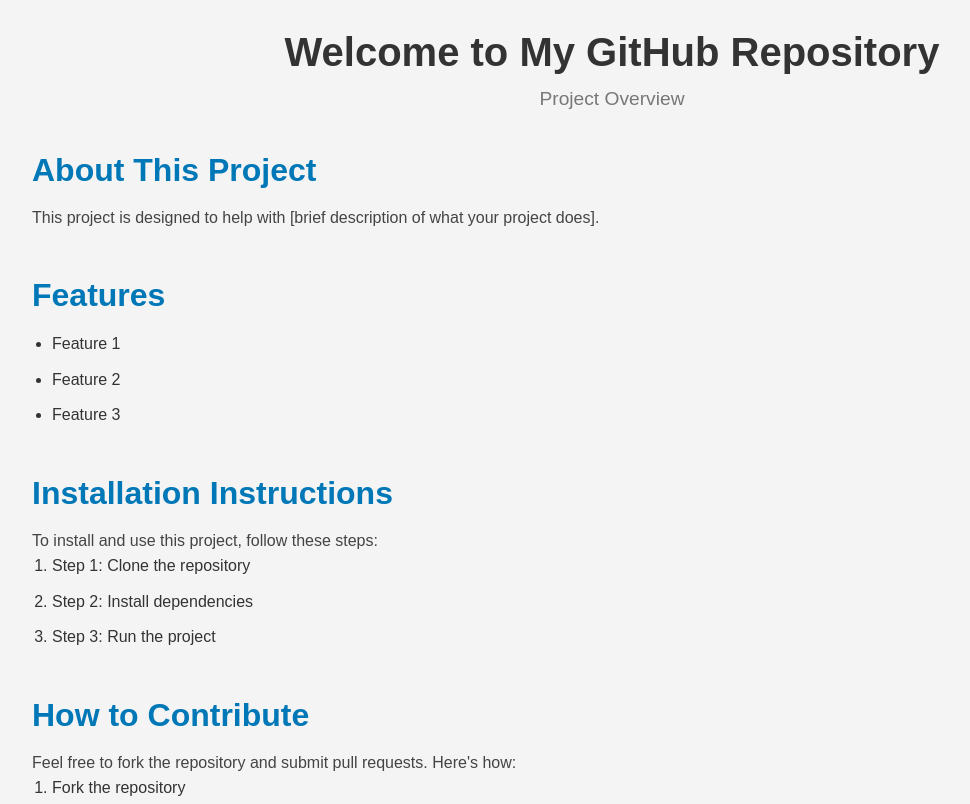
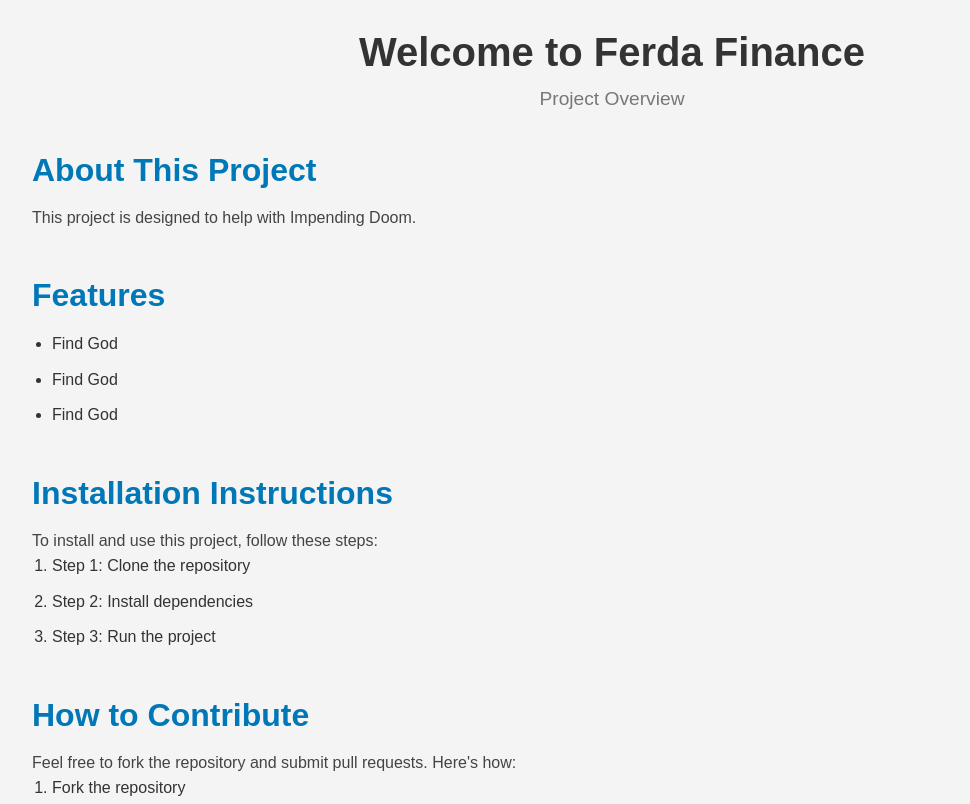
Before and after one commit to PissTech/Ferda-Finance, a plain HTML site: page index.html in a window 1280 px wide. Shown: the top 804 px of the page, without its empty margins (28-998 px from the left). Drawn offline with Linux system fonts and the light colour scheme.

Commit message:
Update index.html

```diff
--- a/index.html
+++ b/index.html
@@ -3,27 +3,27 @@
 <head>
     <meta charset="UTF-8">
     <meta name="viewport" content="width=device-width, initial-scale=1.0">
-    <meta name="description" content="Your Project Description">
+    <meta name="description" content="Basically We Need a Billion Fucking Dollars!">
     <title>Ferda's Webpage</title>
     <link rel="stylesheet" href="styles.css"> <!-- Add your stylesheet link if any -->
 </head>
 <body>
     <header>
-        <h1>Welcome to My GitHub Repository</h1>
+        <h1>Welcome to Ferda Finance</h1>
         <p>Project Overview</p>
     </header>
 
     <section id="about">
         <h2>About This Project</h2>
-        <p>This project is designed to help with [brief description of what your project does].</p>
+        <p>This project is designed to help with Impending Doom.</p>
     </section>
 
     <section id="features">
         <h2>Features</h2>
         <ul>
-            <li>Feature 1</li>
-            <li>Feature 2</li>
-            <li>Feature 3</li>
+            <li>Find God</li>
+            <li>Find God</li>
+            <li>Find God</li>
         </ul>
     </section>
 
```
